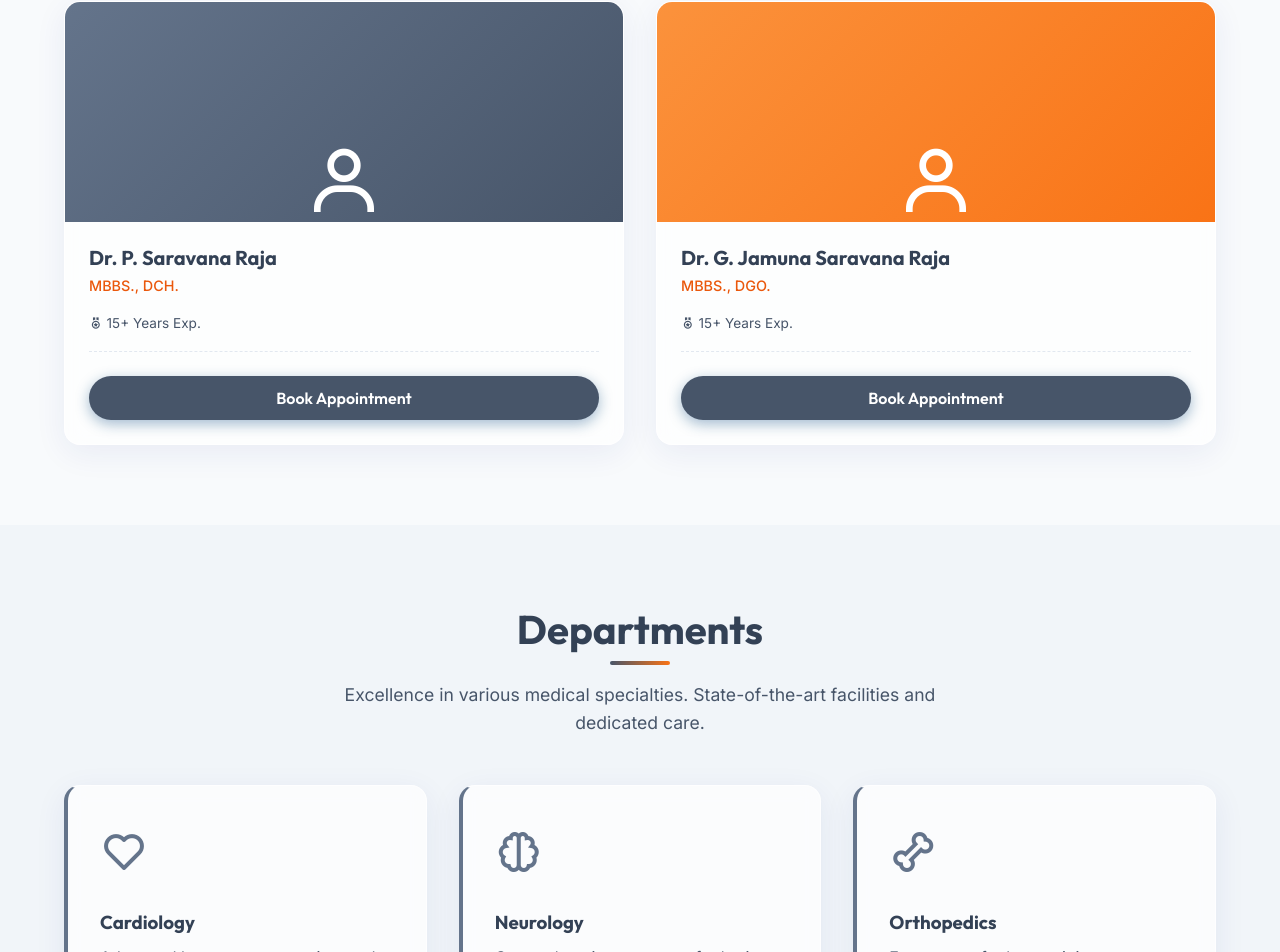
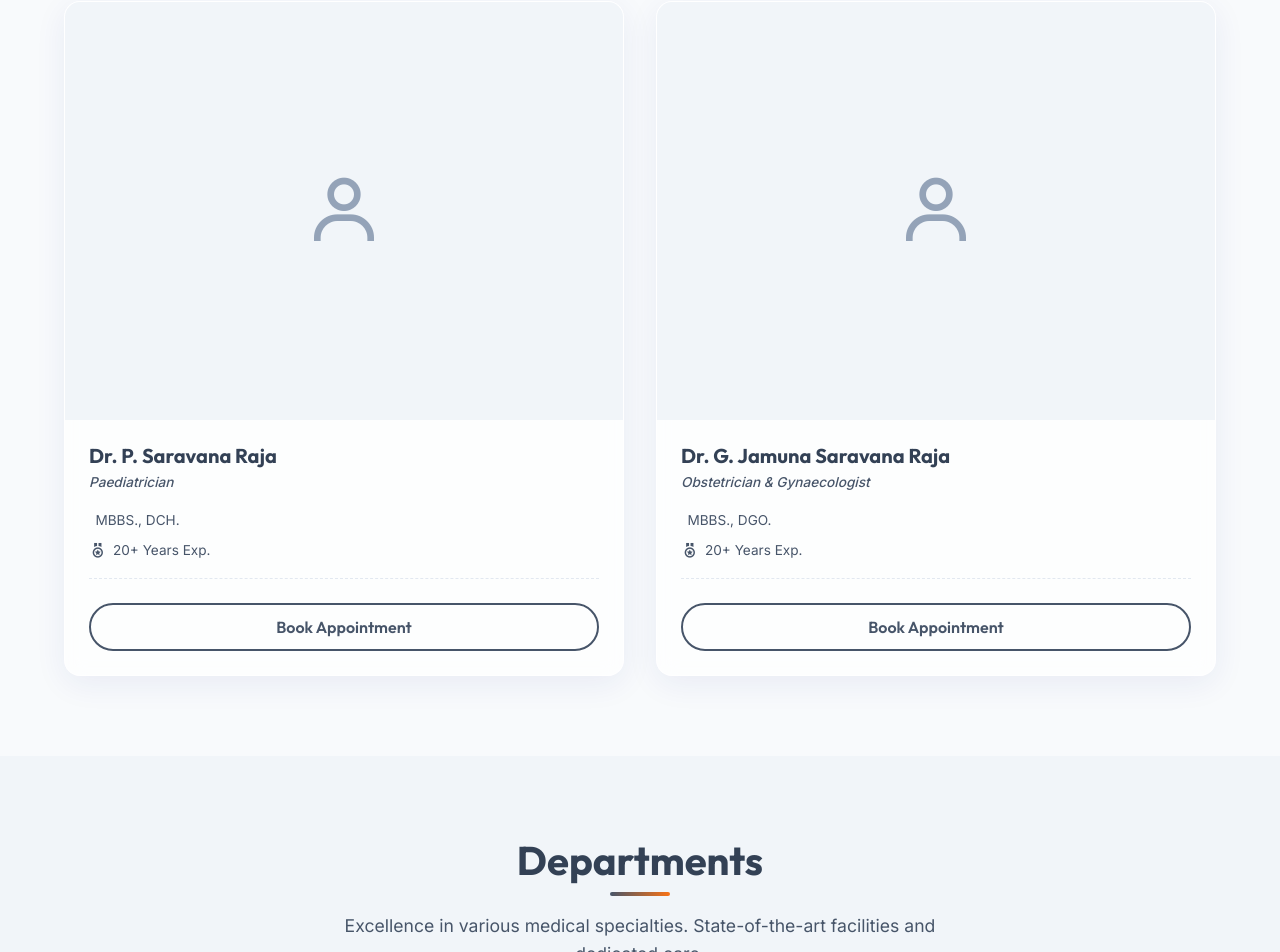
Before and after one commit to jaiyandhas/annaihospital, a React (Vite) app: page / in a window 1280 px wide. Shown: the part 3105-4057 px from the top of the page. Built offline with nearby package versions, Linux system fonts and the light colour scheme.

Commit message:
feat: heavily modernize Home page with updated stats, departments, photography, and layout structure

```diff
--- a/src/pages/Home.jsx
+++ b/src/pages/Home.jsx
@@ -112,21 +112,21 @@ const Home = () => {
           <div className="stat-card glass-card">
             <div className="stat-icon"><i className='bx bx-group'></i></div>
             <div className="stat-info">
-              <h3 className="counter" data-target="15000">0</h3>
+              <h3 className="counter" data-target="500000">0</h3>
               <span>+ Patients Treated</span>
             </div>
           </div>
           <div className="stat-card glass-card">
             <div className="stat-icon"><i className='bx bx-user-plus'></i></div>
             <div className="stat-info">
-              <h3 className="counter" data-target="2">0</h3>
+              <h3 className="counter" data-target="8">0</h3>
               <span>Dedicated Specialists</span>
             </div>
           </div>
           <div className="stat-card glass-card">
             <div className="stat-icon"><i className='bx bx-award'></i></div>
             <div className="stat-info">
-              <h3 className="counter" data-target="15">0</h3>
+              <h3 className="counter" data-target="20">0</h3>
               <span>+ Years Experience</span>
             </div>
           </div>
@@ -204,30 +204,45 @@ const Home = () => {
           </div>
 
           <div className="grid-2 mt-2">
-            <div className="doctor-profile-card glass-card p-0">
-              <div className="doctor-img-placeholder" style={{ background: 'linear-gradient(135deg, var(--primary-light), var(--primary))' }}>
-                 <i className='bx bx-user' style={{ color: 'white', fontSize: '5rem' }}></i>
+            <div className="doctor-profile-card glass-card p-0" style={{ display: 'flex', flexDirection: 'column', padding: 0, overflow: 'hidden' }}>
+              <div style={{ width: '100%', aspectRatio: '4 / 3', overflow: 'hidden', background: 'var(--bg-color-alt)', position: 'relative' }}>
+                 <div style={{ width: '100%', height: '100%', display: 'flex', alignItems: 'center', justifyContent: 'center' }}>
+                    <i className="bx bx-user" style={{ color: 'var(--text-light)', fontSize: '5rem' }}></i>
+                 </div>
               </div>
-              <div className="doctor-info p-2">
-                <h4>Dr. P. Saravana Raja</h4>
-                <p className="specialty">MBBS., DCH.</p>
-                <div className="doc-meta">
-                  <span><i className='bx bx-medal'></i> 15+ Years Exp.</span>
+              <div className="doctor-info" style={{ flexGrow: 1, display: 'flex', flexDirection: 'column', padding: '1.5rem' }}>
+                <h4 style={{ color: 'var(--primary-dark)', marginBottom: '0.25rem', fontSize: '1.25rem' }}>Dr. P. Saravana Raja</h4>
+                <p className="specialty" style={{ marginBottom: '1rem', fontStyle: 'italic', fontSize: '0.85rem', color: 'var(--text-secondary)' }}>Paediatrician</p>
+                <div className="doc-meta" style={{ display: 'flex', flexDirection: 'column', gap: '0.5rem', marginBottom: '1.5rem' }}>
+                  <span style={{ fontSize: '0.85rem', color: 'var(--text-secondary)', display: 'flex', alignItems: 'center', gap: '0.4rem' }}>
+                    <i className="bx bx-graduation" style={{ color: 'var(--primary)', fontSize: '1.1rem' }}></i> MBBS., DCH.
+                  </span>
+                  <span style={{ fontSize: '0.85rem', color: 'var(--text-secondary)', display: 'flex', alignItems: 'center', gap: '0.4rem' }}>
+                     <i className="bx bx-medal" style={{ color: 'var(--primary)', fontSize: '1.1rem' }}></i> 20+ Years Exp.
+                  </span>
                 </div>
-                <button className="btn btn-primary w-100 mt-1" onClick={() => navigate('/appointment')}>Book Appointment</button>
+                <button className="btn btn-outline w-100 mt-auto" onClick={() => navigate('/appointment')}>Book Appointment</button>
               </div>
             </div>
-            <div className="doctor-profile-card glass-card p-0">
-              <div className="doctor-img-placeholder" style={{ background: 'linear-gradient(135deg, var(--accent-light), var(--accent))' }}>
-                 <i className='bx bx-user' style={{ color: 'white', fontSize: '5rem' }}></i>
+
+            <div className="doctor-profile-card glass-card p-0" style={{ display: 'flex', flexDirection: 'column', padding: 0, overflow: 'hidden' }}>
+              <div style={{ width: '100%', aspectRatio: '4 / 3', overflow: 'hidden', background: 'var(--bg-color-alt)', position: 'relative' }}>
+                 <div style={{ width: '100%', height: '100%', display: 'flex', alignItems: 'center', justifyContent: 'center' }}>
+                    <i className="bx bx-user" style={{ color: 'var(--text-light)', fontSize: '5rem' }}></i>
+                 </div>
               </div>
-              <div className="doctor-info p-2">
-                <h4>Dr. G. Jamuna Saravana Raja</h4>
-                <p className="specialty">MBBS., DGO.</p>
-                <div className="doc-meta">
-                  <span><i className='bx bx-medal'></i> 15+ Years Exp.</span>
+              <div className="doctor-info" style={{ flexGrow: 1, display: 'flex', flexDirection: 'column', padding: '1.5rem' }}>
+                <h4 style={{ color: 'var(--primary-dark)', marginBottom: '0.25rem', fontSize: '1.25rem' }}>Dr. G. Jamuna Saravana Raja</h4>
+                <p className="specialty" style={{ marginBottom: '1rem', fontStyle: 'italic', fontSize: '0.85rem', color: 'var(--text-secondary)' }}>Obstetrician & Gynaecologist</p>
+                <div className="doc-meta" style={{ display: 'flex', flexDirection: 'column', gap: '0.5rem', marginBottom: '1.5rem' }}>
+                  <span style={{ fontSize: '0.85rem', color: 'var(--text-secondary)', display: 'flex', alignItems: 'center', gap: '0.4rem' }}>
+                    <i className="bx bx-graduation" style={{ color: 'var(--primary)', fontSize: '1.1rem' }}></i> MBBS., DGO.
+                  </span>
+                  <span style={{ fontSize: '0.85rem', color: 'var(--text-secondary)', display: 'flex', alignItems: 'center', gap: '0.4rem' }}>
+                     <i className="bx bx-medal" style={{ color: 'var(--primary)', fontSize: '1.1rem' }}></i> 20+ Years Exp.
+                  </span>
                 </div>
-                <button className="btn btn-primary w-100 mt-1" onClick={() => navigate('/appointment')}>Book Appointment</button>
+                <button className="btn btn-outline w-100 mt-auto" onClick={() => navigate('/appointment')}>Book Appointment</button>
               </div>
             </div>
           </div>
@@ -242,14 +257,19 @@ const Home = () => {
 
           <div className="grid-3 mt-2">
             <Link to="/departments" className="dept-card glass-card">
+              <div className="dept-icon"><i className='bx bx-child'></i></div>
+              <h3>Pediatrics & Neonatology</h3>
+              <p>Specialized healthcare and medical treatments for infants, children, and adolescents.</p>
+            </Link>
+            <Link to="/departments" className="dept-card glass-card">
+              <div className="dept-icon"><i className='bx bx-female'></i></div>
+              <h3>Obstetrics & Gynecology</h3>
+              <p>Comprehensive maternal care, painless labor, and women's health services.</p>
+            </Link>
+            <Link to="/departments" className="dept-card glass-card">
               <div className="dept-icon"><i className='bx bx-heart'></i></div>
               <h3>Cardiology</h3>
               <p>Advanced heart care, surgeries, and diagnostics provided by leading cardiologists.</p>
-            </Link>
-            <Link to="/departments" className="dept-card glass-card">
-              <div className="dept-icon"><i className='bx bx-brain'></i></div>
-              <h3>Neurology</h3>
-              <p>Comprehensive treatment for brain, spinal cord, and nervous system disorders.</p>
             </Link>
             <Link to="/departments" className="dept-card glass-card">
               <div className="dept-icon"><i className='bx bx-bone'></i></div>
@@ -257,19 +277,14 @@ const Home = () => {
               <p>Expert care for bones, joints, ligaments, tendons, and muscles.</p>
             </Link>
             <Link to="/departments" className="dept-card glass-card">
-              <div className="dept-icon"><i className='bx bx-child'></i></div>
-              <h3>Pediatrics</h3>
-              <p>Specialized healthcare and medical treatments for infants, children, and adolescents.</p>
+              <div className="dept-icon"><i className='bx bx-plus-medical'></i></div>
+              <h3>General Surgery</h3>
+              <p>Advanced laparoscopic procedures and safe, effective surgical interventions.</p>
             </Link>
             <Link to="/departments" className="dept-card glass-card">
-              <div className="dept-icon"><i className='bx bx-scan'></i></div>
-              <h3>Radiology</h3>
-              <p>Advanced imaging technologies including MRI, CT scans, X-Rays, and Ultrasound.</p>
-            </Link>
-            <Link to="/departments" className="dept-card glass-card">
-              <div className="dept-icon"><i className='bx bx-first-aid'></i></div>
-              <h3>General Medicine</h3>
-              <p>Primary healthcare, prevention, diagnosis, and treatment of adult diseases.</p>
+              <div className="dept-icon"><i className='bx bx-wind'></i></div>
+              <h3>Pulmonology</h3>
+              <p>Expert diagnosis and treatment for respiratory and sleep disorders.</p>
             </Link>
           </div>
           <div className="text-center mt-3" style={{ textAlign: 'center' }}>
@@ -352,37 +367,31 @@ const Home = () => {
           </div>
 
           <div className="grid-3 mt-2">
-            <div className="blog-preview-card glass-card p-0">
-               <div className="blog-img-placeholder" style={{ background: 'linear-gradient(135deg, #fca5a5, #f87171)' }}>
-                 <i className='bx bx-heart'></i>
-               </div>
-               <div className="blog-content p-2">
-                 <span className="blog-category">Heart Health</span>
-                 <h4>5 Daily Habits for a Stronger Heart</h4>
-                 <p>Learn how simple lifestyle changes can significantly improve your cardiovascular health.</p>
-                 <Link to="/blog" className="read-more">Read More <i className='bx bx-right-arrow-alt'></i></Link>
+            <div className="blog-preview-card glass-card p-0" style={{ display: 'flex', flexDirection: 'column', overflow: 'hidden' }}>
+               <img src="https://images.unsplash.com/photo-1505506874110-6a7a4f9aa118?auto=format&fit=crop&q=80&w=800" alt="Heart Health" style={{ width: '100%', height: '200px', objectFit: 'cover' }} />
+               <div className="blog-content p-2" style={{ padding: '1.5rem', flexGrow: 1, display: 'flex', flexDirection: 'column' }}>
+                 <span className="blog-category" style={{ color: 'var(--accent)', fontWeight: 600, fontSize: '0.85rem', marginBottom: '0.5rem', display: 'inline-block' }}>Heart Health</span>
+                 <h4 style={{ fontSize: '1.1rem', marginBottom: '0.75rem', color: 'var(--primary-dark)' }}>5 Daily Habits for a Stronger Heart</h4>
+                 <p style={{ fontSize: '0.9rem', color: 'var(--text-secondary)', marginBottom: '1.5rem', flexGrow: 1 }}>Learn how simple lifestyle changes can significantly improve your cardiovascular health.</p>
+                 <Link to="/blog" className="read-more" style={{ fontWeight: 600, display: 'inline-flex', alignItems: 'center', gap: '5px', color: 'var(--primary)' }}>Read More <i className='bx bx-right-arrow-alt'></i></Link>
                </div>
             </div>
-            <div className="blog-preview-card glass-card p-0">
-               <div className="blog-img-placeholder" style={{ background: 'linear-gradient(135deg, #93c5fd, #60a5fa)' }}>
-                 <i className='bx bx-test-tube'></i>
-               </div>
-               <div className="blog-content p-2">
-                 <span className="blog-category">Prevention</span>
-                 <h4 style={{ marginTop: '5px', marginBottom: '10px' }}>Preventing Type 2 Diabetes</h4>
-                 <p style={{ marginBottom: '15px', fontSize: '0.95rem', color: 'var(--text-secondary)' }}>Early detection and manageable diet changes are key to stopping diabetes before it starts.</p>
-                 <Link to="/blog" className="read-more" style={{ fontWeight: 600, display: 'inline-flex', alignItems: 'center', gap: '5px' }}>Read More <i className='bx bx-right-arrow-alt'></i></Link>
+            <div className="blog-preview-card glass-card p-0" style={{ display: 'flex', flexDirection: 'column', overflow: 'hidden' }}>
+               <img src="https://images.unsplash.com/photo-1494390248081-4e521a5940db?auto=format&fit=crop&q=80&w=800" alt="Diabetes Prevention" style={{ width: '100%', height: '200px', objectFit: 'cover' }} />
+               <div className="blog-content p-2" style={{ padding: '1.5rem', flexGrow: 1, display: 'flex', flexDirection: 'column' }}>
+                 <span className="blog-category" style={{ color: 'var(--accent)', fontWeight: 600, fontSize: '0.85rem', marginBottom: '0.5rem', display: 'inline-block' }}>Prevention</span>
+                 <h4 style={{ fontSize: '1.1rem', marginBottom: '0.75rem', color: 'var(--primary-dark)' }}>Preventing Type 2 Diabetes</h4>
+                 <p style={{ fontSize: '0.9rem', color: 'var(--text-secondary)', marginBottom: '1.5rem', flexGrow: 1 }}>Early detection and manageable diet changes are key to stopping diabetes before it starts.</p>
+                 <Link to="/blog" className="read-more" style={{ fontWeight: 600, display: 'inline-flex', alignItems: 'center', gap: '5px', color: 'var(--primary)' }}>Read More <i className='bx bx-right-arrow-alt'></i></Link>
                </div>
             </div>
-            <div className="blog-preview-card glass-card p-0">
-               <div className="blog-img-placeholder" style={{ background: 'linear-gradient(135deg, #86efac, #4ade80)' }}>
-                 <i className='bx bx-run'></i>
-               </div>
-               <div className="blog-content p-2">
-                 <span className="blog-category">Lifestyle</span>
-                 <h4 style={{ marginTop: '5px', marginBottom: '10px' }}>Maintaining a Healthy Lifestyle</h4>
-                 <p style={{ marginBottom: '15px', fontSize: '0.95rem', color: 'var(--text-secondary)' }}>Balancing work, diet, and exercise is essential for long-term health and wellness.</p>
-                 <Link to="/blog" className="read-more" style={{ fontWeight: 600, display: 'inline-flex', alignItems: 'center', gap: '5px' }}>Read More <i className='bx bx-right-arrow-alt'></i></Link>
+            <div className="blog-preview-card glass-card p-0" style={{ display: 'flex', flexDirection: 'column', overflow: 'hidden' }}>
+               <img src="https://images.unsplash.com/photo-1511688878353-3a2f5be94cd7?auto=format&fit=crop&q=80&w=800" alt="Healthy Lifestyle" style={{ width: '100%', height: '200px', objectFit: 'cover' }} />
+               <div className="blog-content p-2" style={{ padding: '1.5rem', flexGrow: 1, display: 'flex', flexDirection: 'column' }}>
+                 <span className="blog-category" style={{ color: 'var(--accent)', fontWeight: 600, fontSize: '0.85rem', marginBottom: '0.5rem', display: 'inline-block' }}>Lifestyle</span>
+                 <h4 style={{ fontSize: '1.1rem', marginBottom: '0.75rem', color: 'var(--primary-dark)' }}>Maintaining a Healthy Lifestyle</h4>
+                 <p style={{ fontSize: '0.9rem', color: 'var(--text-secondary)', marginBottom: '1.5rem', flexGrow: 1 }}>Balancing work, diet, and exercise is essential for long-term health and wellness.</p>
+                 <Link to="/blog" className="read-more" style={{ fontWeight: 600, display: 'inline-flex', alignItems: 'center', gap: '5px', color: 'var(--primary)' }}>Read More <i className='bx bx-right-arrow-alt'></i></Link>
                </div>
             </div>
           </div>
```
